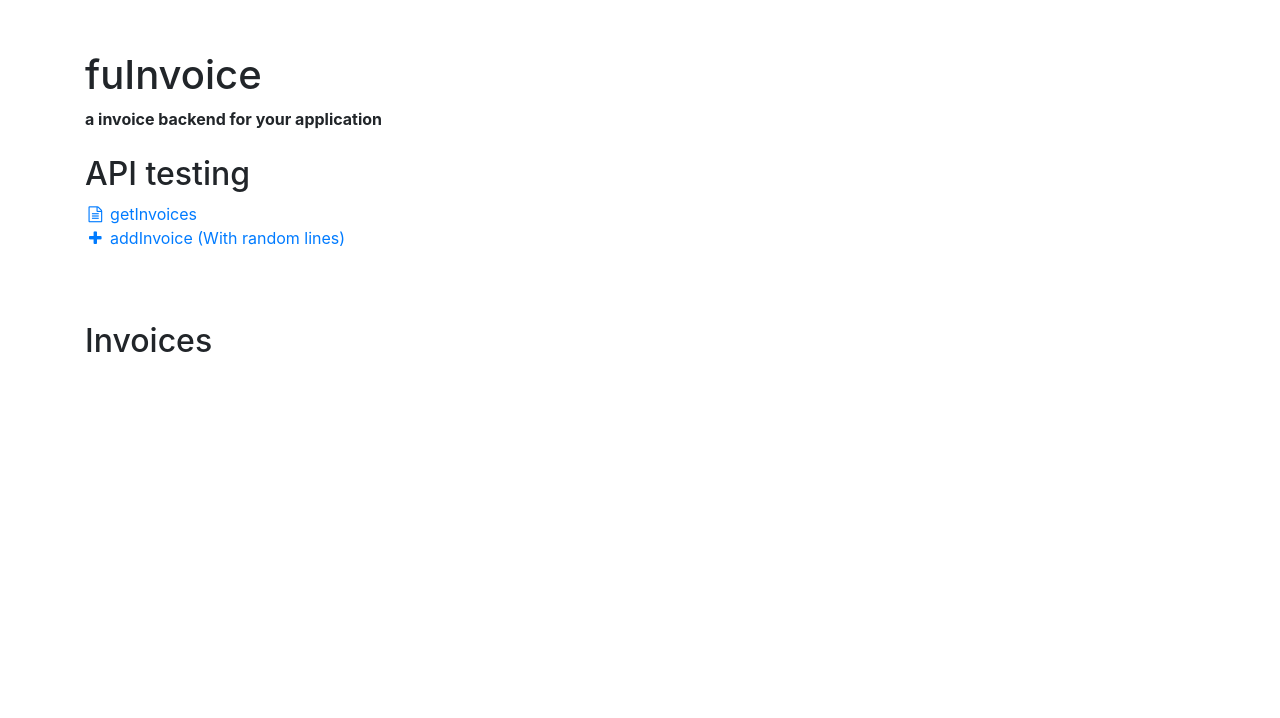
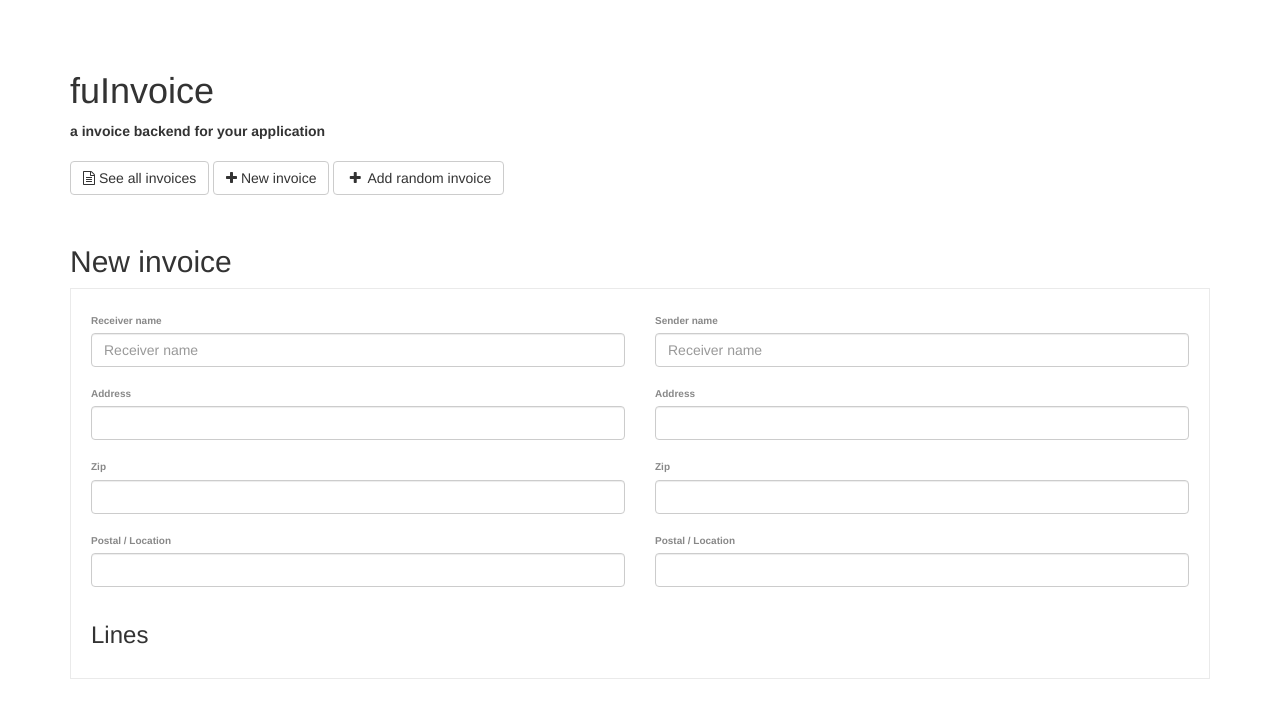
Before and after one commit to fosenutvikling/fuInvoice, a PHP site: page /index.php?page=new_invoice in a window 1280 px wide. Shown: the top 718 px of the page. Run offline with PHP 8.4, Linux system fonts and the light colour scheme; data that the repository does not hold is empty; some libraries are stand-ins or nearby versions.

Commit message:
Started with demo

```diff
--- /dev/null
+++ b/demo/css/demo.css
@@ -0,0 +1,5 @@
+.form-group label {
+	font-size:10px;
+	color: #888;
+	font-weight: 700;
+}
--- /dev/null
+++ b/demo/index.php
@@ -0,0 +1,67 @@
+<?php
+	// Get required files
+	require_once('../config.php');
+	require_once('../Invoice.class.php');
+
+	$apikey = 'bRAuvH268cp6g2pzSH3000oAqZLiZdMcas613fd5o6eiIS6175fmIahj67d7';
+	$base_url = 'api.php?apikey='.$apikey;
+
+	$obj = new fuInvoice\Invoice($apikey, DB_HOST, DB_USER, DB_PASSWORD, DB_NAME);
+?>
+
+<!DOCTYPE html>
+<html lang="en">
+
+
+	<head>
+		<title>fuInvoice</title>
+		<meta name="viewport" content="width=device-width, initial-scale=1">
+
+
+		<script src="https://ajax.googleapis.com/ajax/libs/jquery/2.1.4/jquery.min.js"></script>
+
+		<link rel="stylesheet" href="https://maxcdn.bootstrapcdn.com/bootstrap/3.3.5/css/bootstrap.min.css">
+		<script src="https://maxcdn.bootstrapcdn.com/bootstrap/3.3.5/js/bootstrap.min.js"></script>
+
+		<link rel="stylesheet" href="https://maxcdn.bootstrapcdn.com/font-awesome/4.4.0/css/font-awesome.min.css">
+
+		<link rel="stylesheet" href="css/demo.css">
+
+		<script type="text/javascript">
+			$(document).ready(function() {
+				$('[data-toggle="tooltip"]').tooltip(); // Not working ATM: Bootstrap v4 bug
+			});
+		</script>
+
+	</head>
+
+
+
+	<body>
+		<div class="container" style="padding-top:4%">
+			<h1>fuInvoice</h1>
+			<b>a invoice backend for your application</b>
+			<br /><br />
+
+			<a class="btn btn-default" href="?page=dashboard">
+				<i class="fa fa-file-text-o"></i> See all invoices
+			</a>
+
+
+			<a class="btn btn-default" href="?page=new_invoice">
+				<i class="fa fa-plus"></i> New invoice
+			</a>
+
+			<?php
+				if (isset($_GET['page'])) {
+					include('pages/'.$_GET['page'].'.php');
+				} else {
+					include('pages/dashboard.php');
+				}
+			?>
+
+		</div>
+	</body>
+
+
+</html>
--- /dev/null
+++ b/demo/pages/new_invoice.php
@@ -0,0 +1,69 @@
+<a class="btn btn-default" href="<?php echo $base_url; ?>&action=addInvoice">
+	<i class="fa fa-fw fa-plus"></i> Add random invoice
+</a>
+
+<form>
+
+
+
+<h2 style="margin-top:50px;">New invoice</h2>
+<div style="border:1px solid #eaeaea; padding:20px;">
+
+
+	<div class="row">
+
+		<div class="col-md-6">
+			<div class="form-group">
+				<label for="inputReceiverName">Receiver name</label>
+				<input type="email" class="form-control" name="inputReceiverName" id="inputReceiverName" placeholder="Receiver name">
+			</div>
+
+			<div class="form-group">
+				<label for="inputReceiverAddress">Address</label>
+				<input type="email" class="form-control" name="inputReceiverAddress" id="inputReceiverAddress" placeholder="">
+			</div>
+
+			<div class="form-group">
+				<label for="inputReceiverZip">Zip</label>
+				<input type="email" class="form-control" name="inputReceiverZip" id="inputReceiverZip" placeholder="">
+			</div>
+
+			<div class="form-group">
+				<label for="inputReceiverLocation">Postal / Location</label>
+				<input type="email" class="form-control" name="inputReceiverLocation" id="inputReceiverLocation" placeholder="">
+			</div>
+		</div>
+
+		<div class="col-md-6">
+			<div class="form-group">
+				<label for="inputReceiverName">Sender name</label>
+				<input type="email" class="form-control" name="inputReceiverName" id="inputReceiverName" placeholder="Receiver name">
+			</div>
+
+			<div class="form-group">
+				<label for="inputReceiverAddress">Address</label>
+				<input type="email" class="form-control" name="inputReceiverAddress" id="inputReceiverAddress" placeholder="">
+			</div>
+
+			<div class="form-group">
+				<label for="inputReceiverZip">Zip</label>
+				<input type="email" class="form-control" name="inputReceiverZip" id="inputReceiverZip" placeholder="">
+			</div>
+
+			<div class="form-group">
+				<label for="inputReceiverLocation">Postal / Location</label>
+				<input type="email" class="form-control" name="inputReceiverLocation" id="inputReceiverLocation" placeholder="">
+			</div>
+		</div>
+
+	</div>
+
+
+
+	<h3>Lines</h3>
+
+
+</div>
+
+
+</form>
--- a/index.php
+++ /dev/null
@@ -1,149 +0,0 @@
-<?php
-	// Get required files
-	require_once('config.php');
-	require_once('Invoice.class.php');
-
-	$apikey = 'bRAuvH268cp6g2pzSH3000oAqZLiZdMcas613fd5o6eiIS6175fmIahj67d7';
-	$base_url = 'api.php?apikey='.$apikey;
-
-	$obj = new fuInvoice\Invoice($apikey, DB_HOST, DB_USER, DB_PASSWORD, DB_NAME);
-?>
-
-<!DOCTYPE html>
-<html lang="en">
-
-
-	<head>
-		<title>fuInvoice</title>
-		<meta name="viewport" content="width=device-width, initial-scale=1">
-
-
-		<script src="https://ajax.googleapis.com/ajax/libs/jquery/2.1.4/jquery.min.js"></script>
-
-		<link rel="stylesheet" href="https://cdn.rawgit.com/twbs/bootstrap/v4-dev/dist/css/bootstrap.css">
-		<script src="https://cdn.rawgit.com/twbs/bootstrap/v4-dev/dist/js/bootstrap.js"></script>
-
-		<link rel="stylesheet" href="https://maxcdn.bootstrapcdn.com/font-awesome/4.4.0/css/font-awesome.min.css">
-
-		<script type="text/javascript">
-			$(document).ready(function() {
-				$('[data-toggle="tooltip"]').tooltip(); // Not working ATM: Bootstrap v4 bug
-
-				/*$('.toolTip').tooltip({
-					'placement': 'top',
-				});*/
-			});
-		</script>
-
-	</head>
-
-
-
-	<body>
-		<div class="container" style="padding-top:4%">
-			<h1>fuInvoice</h1>
-			<b>a invoice backend for your application</b>
-			<br /><br />
-
-			<h2>API testing</h2>
-
-			<?php
-				$getInvoices = $obj->getInvoices();
-				$nInvoices = count($getInvoices);
-			?>
-
-
-			<a href="<?php echo $base_url; ?>&action=getInvoices">
-				<i class="fa fa-fw fa-file-text-o"></i> getInvoices
-			</a><br />
-
-			<a href="<?php echo $base_url; ?>&action=addInvoice">
-				<i class="fa fa-fw fa-plus"></i> addInvoice (With random lines)
-			</a><br />
-
-
-			<br /><br /><br />
-
-			<h2>Invoices</h2>
-			<?php if ($nInvoices): ?>
-			<table class="table table-striped table-hover">
-				<thead>
-					<tr>
-						<th>Number</th>
-						<th>Type</th>
-						<th>Due date</th>
-						<th>Receiver</th>
-						<th>Send to</th>
-						<th>SUM</th>
-						<th></th>
-					</tr>
-				</thead>
-
-				<tbody>
-					<?php foreach ($getInvoices as $iID => $iData): ?>
-
-						<?php
-							/*echo '<pre>';
-								print_r($iData);
-							echo '</pre>';*/
-						?>
-
-						<tr>
-							<td>
-								<?php echo $iData['data']['invoice_number']; ?>
-							</td>
-
-							<td>
-								<?php echo $iData['data']['type']; ?>
-							</td>
-
-							<td>
-								<?php echo $iData['data']['time']['due_date']; ?>
-							</td>
-
-							<td>
-								<?php echo $iData['receiver']['name']; ?>
-							</td>
-
-							<td>
-								<?php echo $iData['receiver']['mail']; ?>
-							</td>
-
-							<td>
-								<?php echo $iData['data']['sum']['total']; ?>
-							</td>
-
-							<td>
-								<a href="invoice.php?id=<?php echo $iID; ?>" data-toggle="tooltip" data-placement="top" title="Preview in browser">
-									<i class="fa fa-file-text-o"></i>
-								</a>
-
-								&nbsp;
-
-								<a href="#" data-toggle="tooltip" data-placement="top" title="Open PDF">
-									<i class="fa fa-file-pdf-o"></i>
-								</a>
-
-								&nbsp;
-
-								<a href="<?php echo $base_url; ?>&action=deleteInvoice&id=<?php echo $iID; ?>" data-toggle="tooltip" data-placement="top" title="Delete this invoice">
-									<i class="fa fa-trash"></i>
-								</a>
-
-								&nbsp;
-
-								<a href="<?php echo $base_url; ?>&action=sendInvoice&id=<?php echo $iID; ?>" data-toggle="tooltip" data-placement="top" title="Generate invoice number and kid, and send to receiver mail">
-									<i class="fa fa-envelope"></i>
-								</a>
-							</td>
-						</tr>
-					<?php endforeach ?>
-				</tbody>
-			</table>
-			<?php endif ?>
-
-		</div>
-	</body>
-
-
-</html>
```
Also changed, not shown: Invoice.class.php (+7 -1 lines), demo/pages/dashboard.php (added, +96 -0 lines), demo/pages/invoice.php (renamed from invoice.php, +17 -2 lines).
